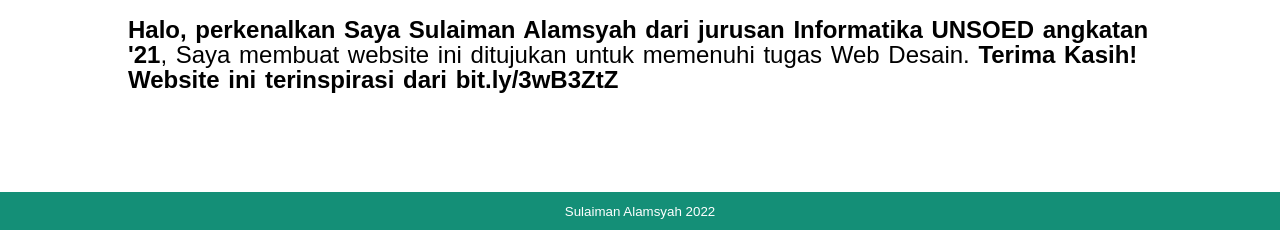
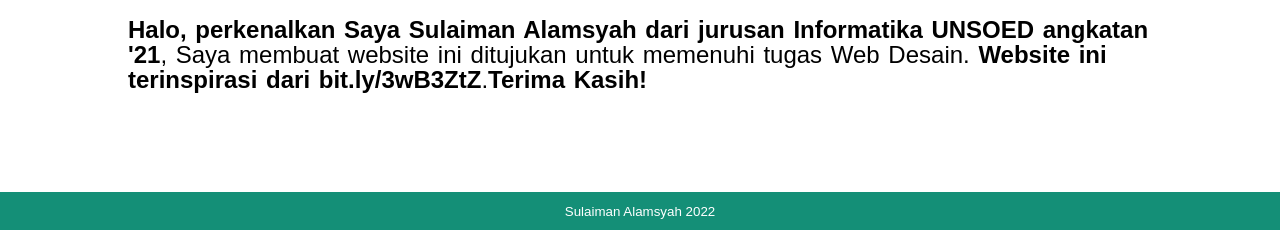
Before and after one commit to sulaiman8/sulaiman8.github.io, a plain HTML site: page index.html in a window 1280 px wide. Shown: the part 796-1026 px from the top of the page. Drawn offline with nearby package versions, Linux system fonts and the light colour scheme.

Commit message:
Update index.html

```diff
--- a/index.html
+++ b/index.html
@@ -38,7 +38,7 @@
         <div class="container">
             <h1>About</h1>
             <p> <strong>Halo, perkenalkan Saya Sulaiman Alamsyah dari jurusan Informatika UNSOED angkatan '21</strong>,
-            Saya membuat website ini ditujukan untuk memenuhi tugas Web Desain. <strong>Terima Kasih!</strong> <strong>Website ini terinspirasi dari bit.ly/3wB3ZtZ</strong> </p>
+            Saya membuat website ini ditujukan untuk memenuhi tugas Web Desain. <strong>Website ini terinspirasi dari bit.ly/3wB3ZtZ</strong>.<strong>Terima Kasih!</strong>  </p>
         </div>
     </section>
 
```
